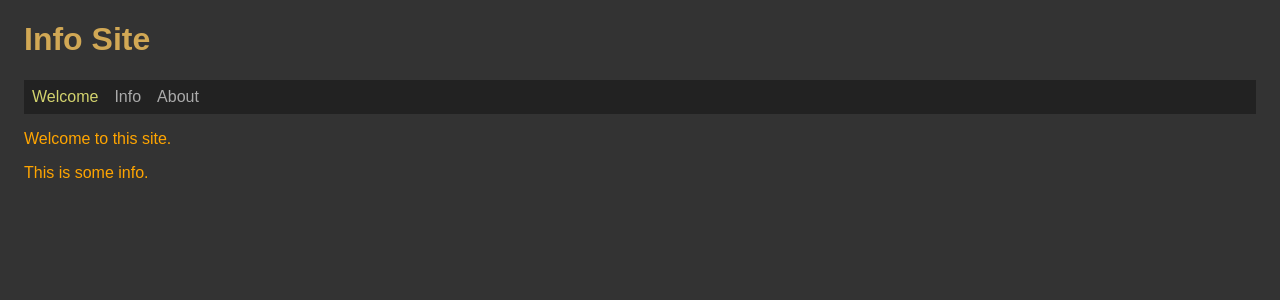
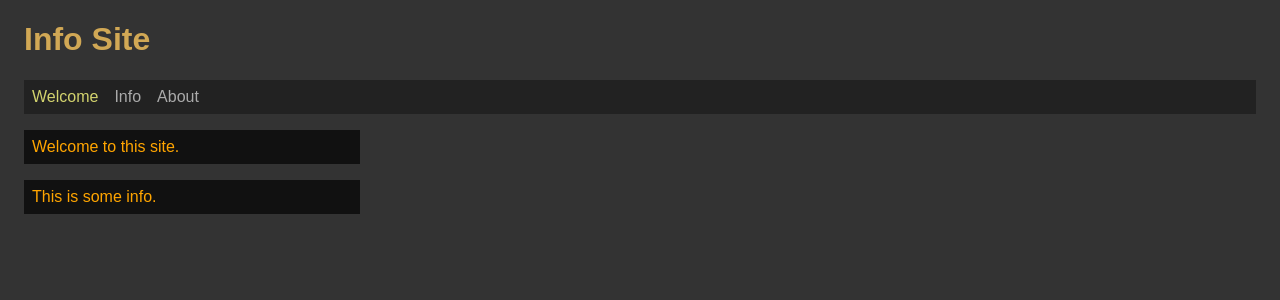
Before and after one commit to edwardtanguay/et001-react-router-tailwind, a React (Vite) app: page /welcome in a window 1280 px wide. Shown: the top 300 px of the page. Built offline with nearby package versions, Linux system fonts and the light colour scheme.

Commit message:
tailwind in scss

```diff
--- a/src/App.scss
+++ b/src/App.scss
@@ -26,6 +26,7 @@ body {
 	.pageWelcome {
 		p {
 			color: orange;
+			@apply bg-[#111] p-2 w-80;
 		}
 	}
 }
```
